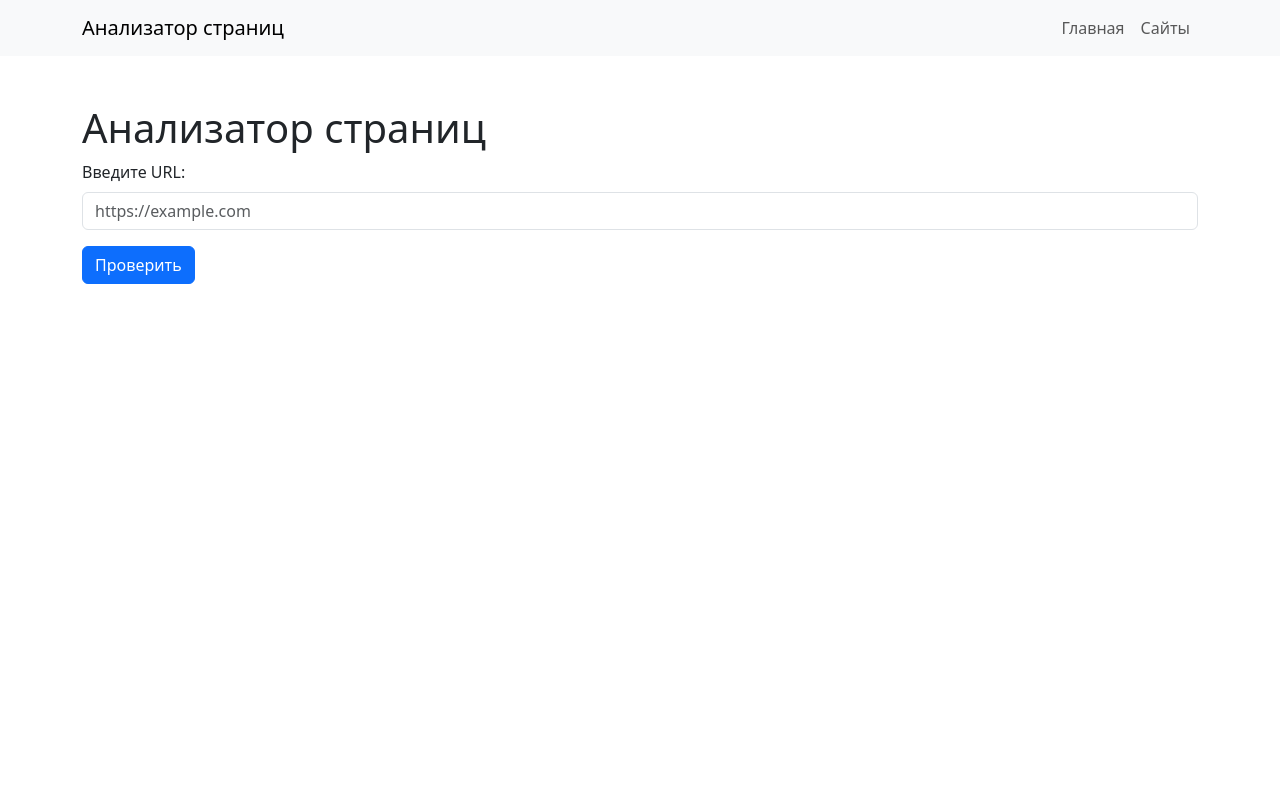
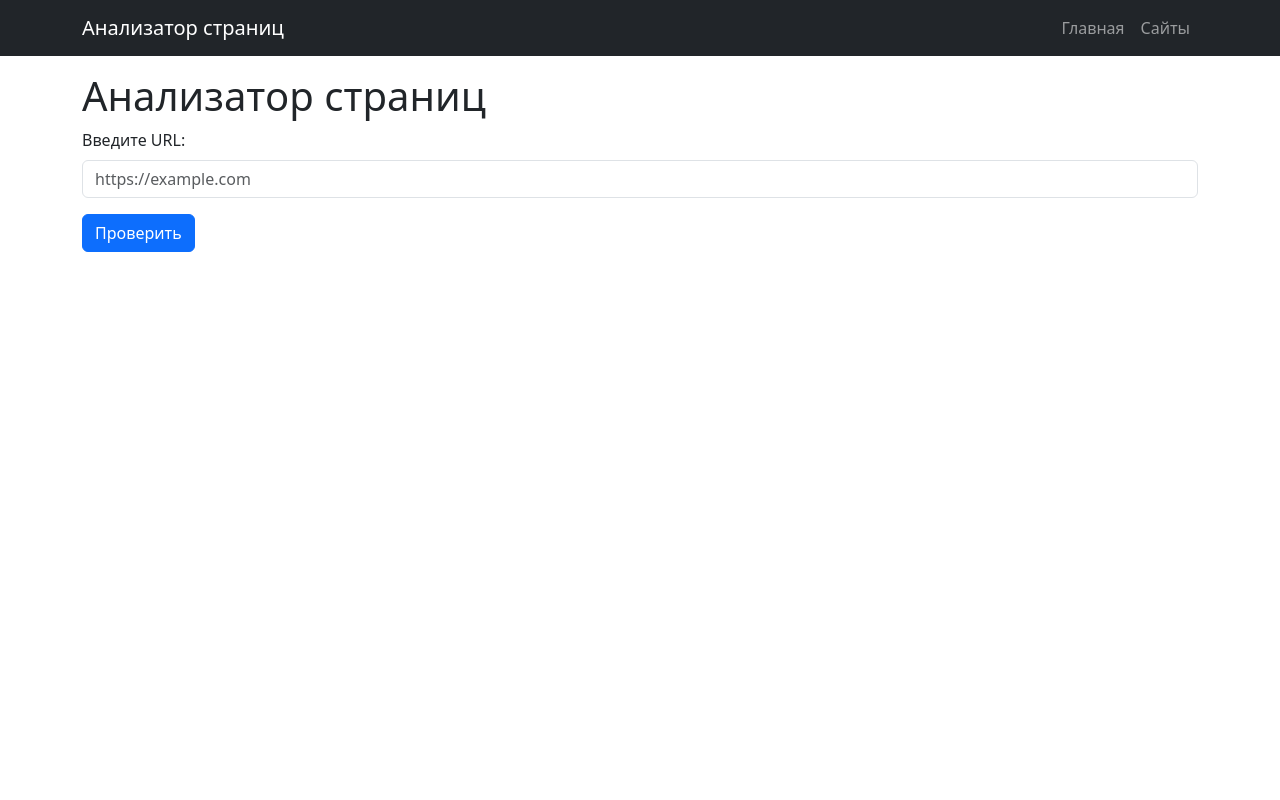
Before and after one commit to Robinwurst/python-project-83, a Flask app: page / in a window 1280 px wide. Run offline with Flask 3, Linux system fonts and the light colour scheme; some libraries are stand-ins or nearby versions.

Commit message:
6 step (check)

```diff
--- a/page_analyzer/templates/base.html
+++ b/page_analyzer/templates/base.html
@@ -1,13 +1,14 @@
 <!DOCTYPE html>
 <html lang="ru">
   <head>
-    <meta charset="UTF-8">
-    <meta name="viewport" content="width=device-width, initial-scale=1.0">
-    <title>{% block title %}Анализатор страниц{% endblock %}</title>
-    <link href="https://cdn.jsdelivr.net/npm/bootstrap@5.3.0/dist/css/bootstrap.min.css" rel="stylesheet">
+    <meta charset="utf-8">
+    <meta name="viewport" content="width=device-width, initial-scale=1, shrink-to-fit=no">
+    <meta name="description" content="Third project for Hexlet.io">
+    <link href="https://cdn.jsdelivr.net/npm/bootstrap@5.3.3/dist/css/bootstrap.min.css" rel="stylesheet" integrity="sha384-QWTKZyjpPEjISv5WaRU9OFeRpok6YctnYmDr5pNlyT2bRjXh0JMhjY6hW+ALEwIH" crossorigin="anonymous">
+    <title>Анализатор страниц</title>
   </head>
-<body>
-    <nav class="navbar navbar-expand-lg navbar-light bg-light">
+<body class="min-vh-100 d-flex flex-column">
+<nav class="navbar navbar-expand-md navbar-dark bg-dark px-3">
     <div class="container">
         <a class="navbar-brand" href="{{ url_for('index') }}">Анализатор страниц</a>
         <div class="navbar-nav">
@@ -17,8 +18,7 @@
     </div>
 </nav>
 
-    <div class="container mt-5">
-
+<div class="container-lg mt-3">
 {% if messages %}
 {% with messages = get_flashed_messages(with_categories=true) %}
     {% if messages %}
```
Lines whose indentation alone changed are shown as unchanged.
